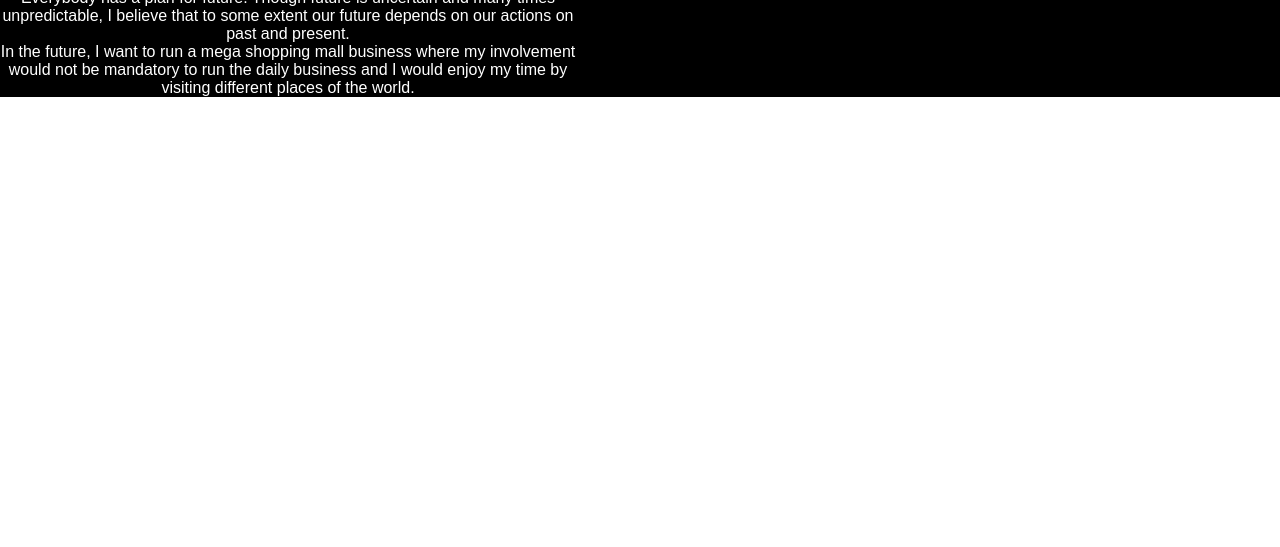
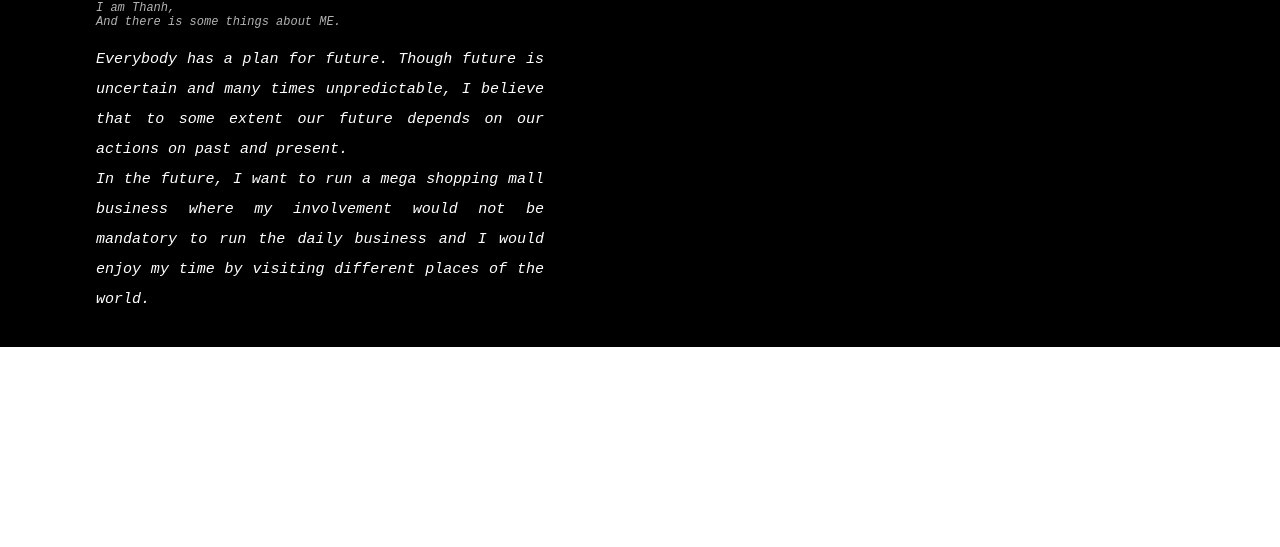
Before and after one commit to avocado2108/my-space, a plain HTML site: page index.html in a window 1280 px wide. Shown: the part 662-1209 px from the top of the page. Drawn offline with Linux system fonts and the light colour scheme.

Commit message:
Add new project my-space

```diff
--- a/assets/css/style.css
+++ b/assets/css/style.css
@@ -25,6 +25,14 @@ html {
     font-size: 14px;
     font-style: italic;
     font-family: monospace;
+}
+
+.let-spac {
+    letter-spacing: 4px;
+}
+
+.opa {
+    opacity: 0.7;
 }
 
 /*header*/
@@ -128,22 +136,38 @@ html {
     padding-bottom: 50px;
 }
 
+/*kết thúc slider */
+
 #content {
     min-height: 2000px;
+}
+
+#content .section-content {
+
 }
 
 #content .section-bcolor {
     background-color: #000;
 }
 
-#content .section-content {
-
+#content .section-text {
+    width: 40%;
+    text-align: justify;
+    padding: 32px;
+    margin: 0px 64px;
+    display: inline-block;
 }
 
-#content .section-text {
-    text-align: center;
-    width: 45%;
+#content .section-subhead {
+    font-size: 12px;
+    padding: 16px 0px;
 }
+
+#content .section-body {
+    font-size: 15px ;
+    line-height: 30px;
+}
+
 
 /* Đây là footer
 #footer {
--- a/index.html
+++ b/index.html
@@ -75,20 +75,25 @@
         <!--CONTENT-->
         <div id="content">
             <div id="section-content">
-                <div class="section-bcolor">
+                <div class="section-bcolor"> <!--tạo background đen-->
                     <div class="text-white section-text">
-                        <H1 class="section-head">About Me</H1>
-                        <p class="section-subhead">Some things I don't show in my cv</p>
-                        <br>
-                        <p class="section-body">
+                        <H1 class="let-spac section-head">Who am I???</H1>
+                        <p class="opa slogan-font section-subhead">
+                            I am Thanh,
+                            <br>
+                            And there is some things about ME.
+                        </p>
+                        <p class="slogan-font section-body">
                             Everybody has a plan for future. Though future is uncertain and many times unpredictable, I believe that to some extent our future depends on our actions on past and present.
                             <br>
                             In the future, I want to run a mega shopping mall business where my involvement would not be mandatory to run the daily business and I would enjoy my time by visiting different places of the world.
                         </p>
-                     </div>
-                     <div class="section-img">
+                    </div>
 
-                     </div>
+                    <!--
+                    <div class="section-img">
+                        <img src="./assets/img/about me/pessonal.png" alt="Me">
+                    </div>-->
                 </div>
             </div>
         </div>
```
Also changed, not shown: assets/img/about-me/IMG_20210528_201634.jpg (added), assets/img/about-me/libra.png (added), assets/img/about-me/pessonal.png (added).
